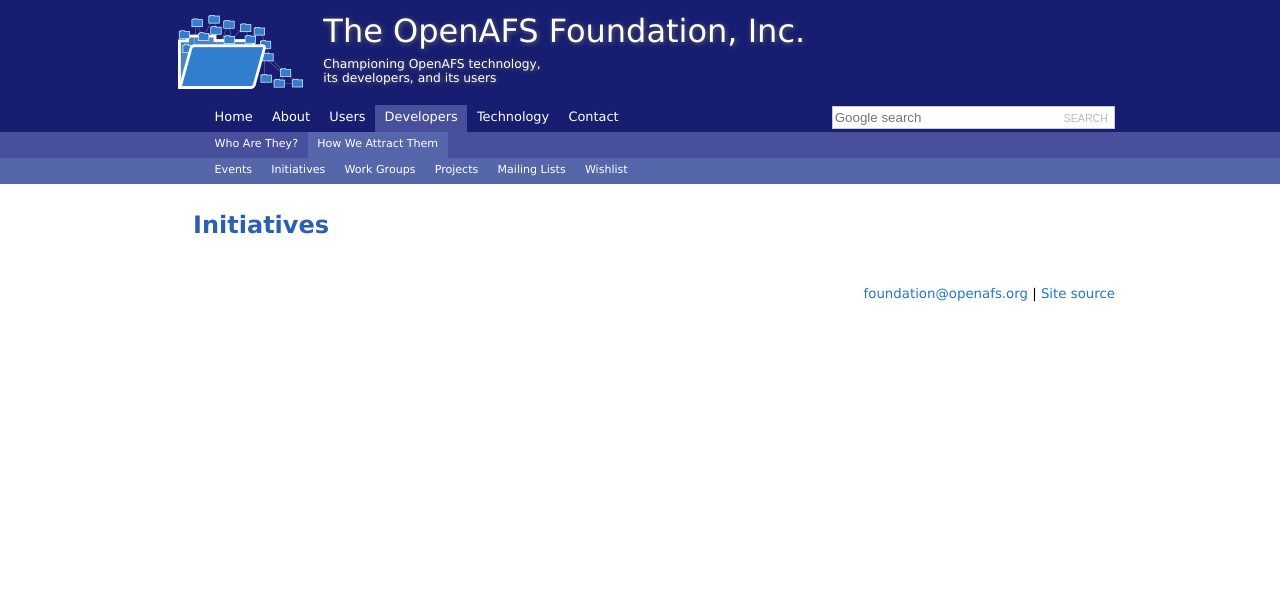
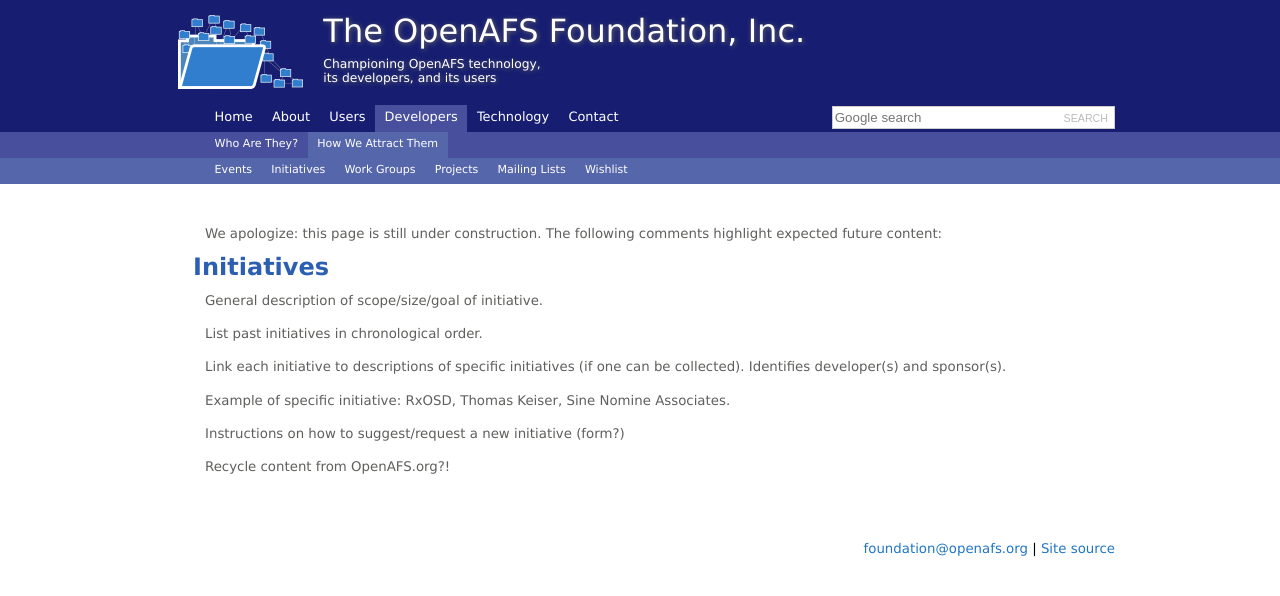
Before and after one commit to openafsfoundation/openafsfoundation.org, a Jekyll site: the page built from devs/initiatives/index.md, in a window 1280 px wide. Shown: the top 596 px of the page. Built offline with Jekyll 4.4.1, drawn with Linux system fonts in a browser that asks for light colours.

Commit message:
/devs/initiatives
Add construction text
Add bullet description

```diff
--- a/devs/initiatives/index.md
+++ b/devs/initiatives/index.md
@@ -3,4 +3,18 @@
 nav: [devs,how]
 ---
 
+We apologize: this page is still under construction.  The following comments highlight expected future content:
+
 ## Initiatives ##
+
+General description of scope/size/goal of initiative.
+
+List past initiatives in chronological order.
+
+Link each initiative to descriptions of specific initiatives (if one can be collected).  Identifies developer(s) and sponsor(s).
+
+Example of specific initiative: RxOSD, Thomas Keiser, Sine Nomine Associates.
+
+Instructions on how to suggest/request a new initiative (form?)
+
+Recycle content from OpenAFS.org?!
```
